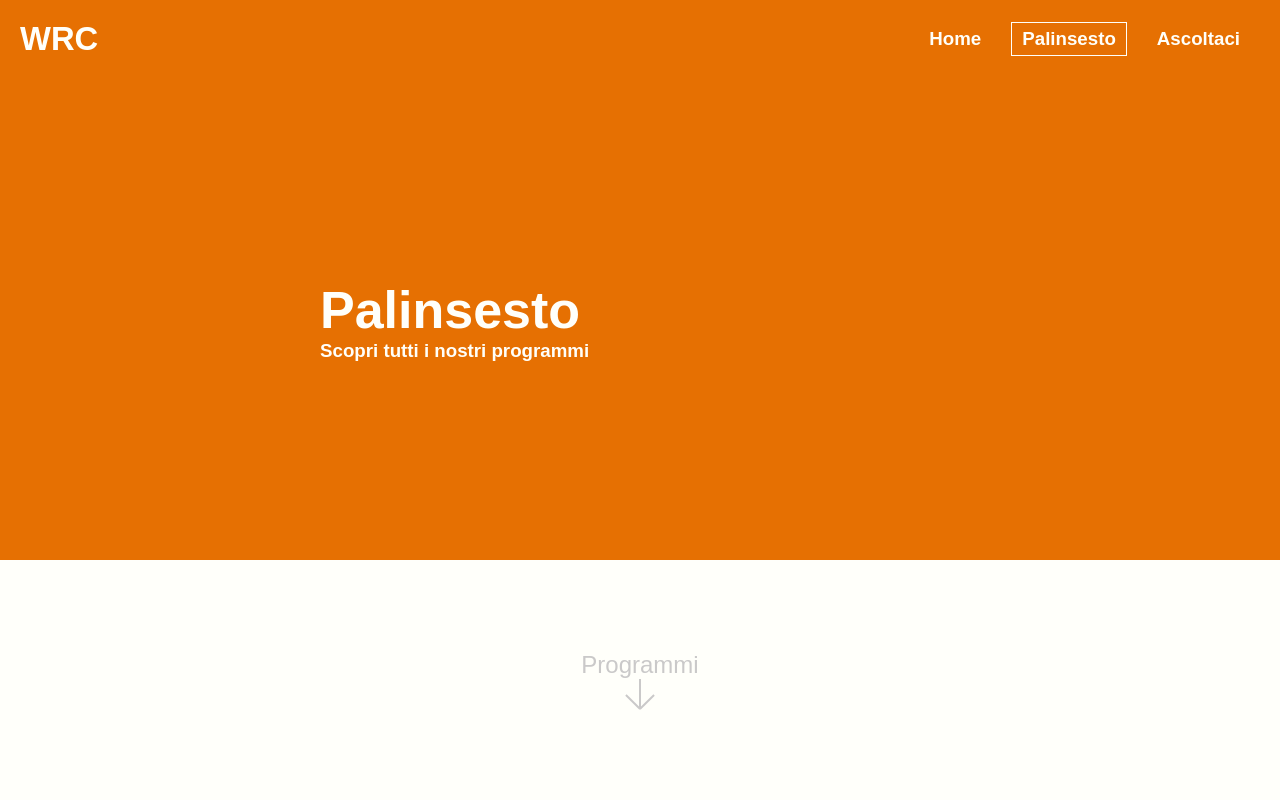
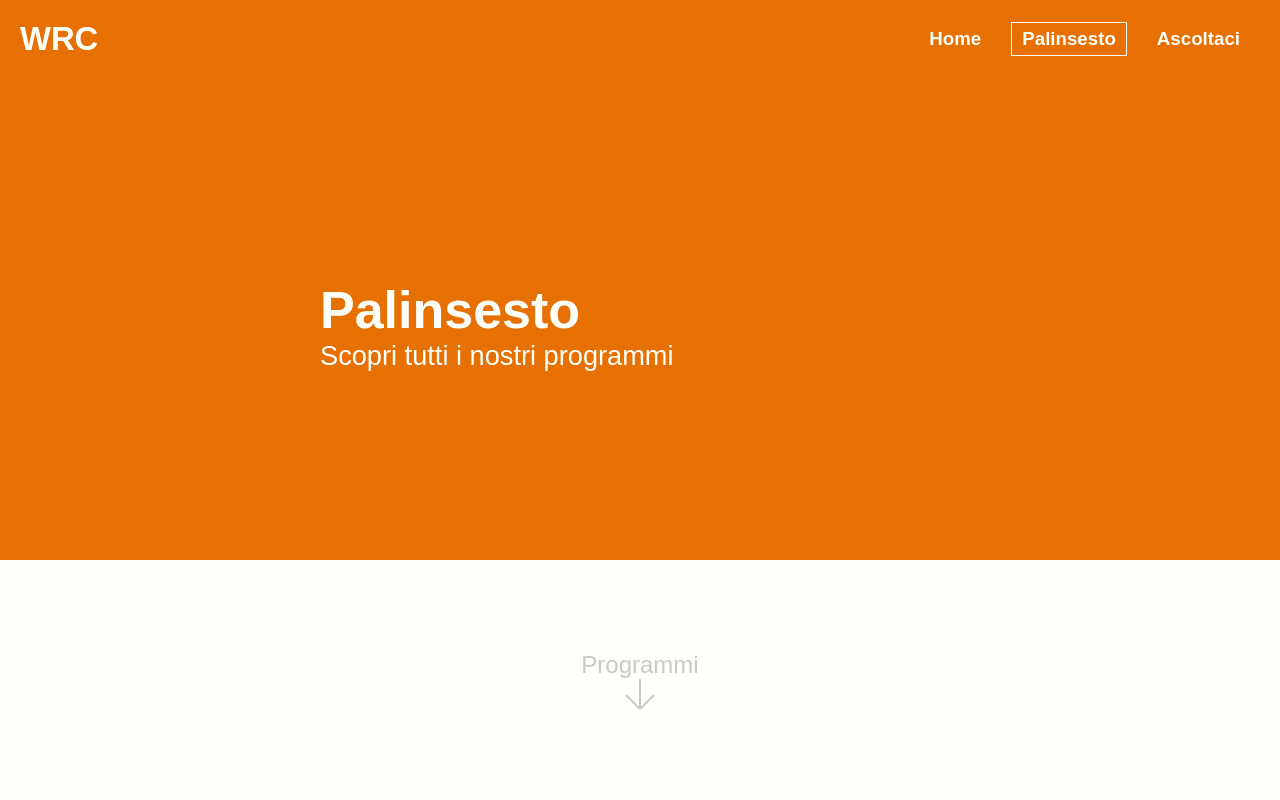
Before and after one commit to WebRadioColombo/webradiocolombo.github.io, a plain HTML site: page palinsesto.html in a window 1280 px wide. Shown: the top 800 px of the page. Drawn offline with Linux system fonts and the light colour scheme; a web font is replaced by a local one.

Commit message:
Update palinsesto.html

```diff
--- a/palinsesto.html
+++ b/palinsesto.html
@@ -43,7 +43,7 @@
 
         <div class="title">
             <h1>Palinsesto</h1>
-            <h3>Scopri tutti i nostri programmi</h3>
+            <p>Scopri tutti i nostri programmi</p>
         </div>
 
     </div>
```
